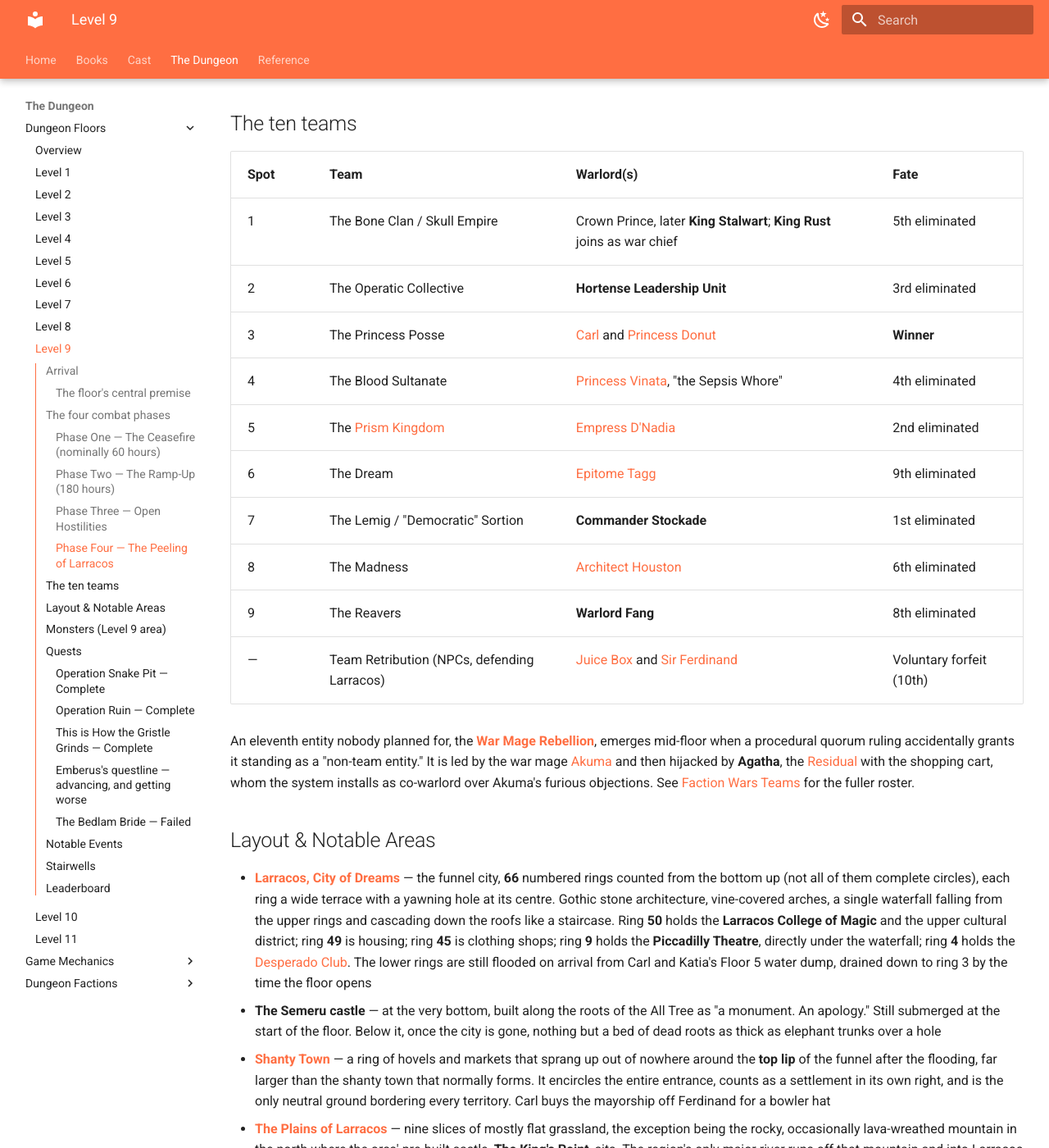
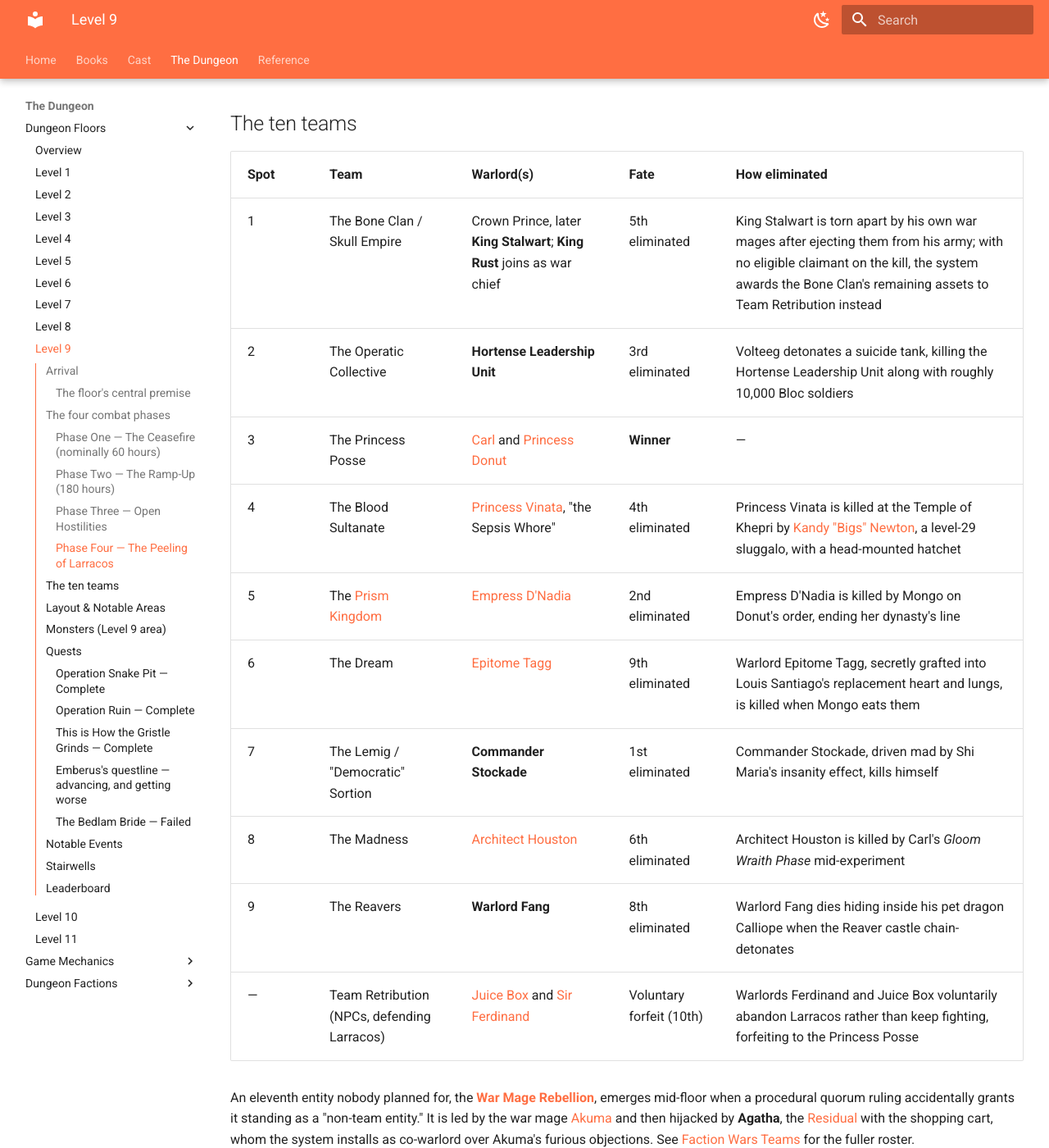
Before and after one commit to cdkolb/dcc-compendium, an MkDocs documentation site: the page built from docs/floors/level-09.md, in a window 1280 px wide and 1400 px high, scrolled down 2949 px. Shown: the whole window at 82% size. Built offline with MkDocs 1.6.1 and Material for MkDocs 9.7.7, drawn with Linux system fonts in a browser that asks for light colours.

Commit message:
Add team-elimination callouts to Book 7/8 summaries and a How-eliminated column
Cross-checked Books 7 and 8 against their chapter summaries for team
eliminations and flagged the ones that were missing or buried. Also adds
a How-eliminated column to the Level 9 ten-teams table.

```diff
--- a/docs/floors/level-09.md
+++ b/docs/floors/level-09.md
@@ -139,18 +139,18 @@ hands.
 
 ## The ten teams
 
-| Spot | Team | Warlord(s) | Fate |
-|---|---|---|---|
-| 1 | The Bone Clan / Skull Empire | Crown Prince, later **King Stalwart**; **King Rust** joins as war chief | 5th eliminated |
-| 2 | The Operatic Collective | **Hortense Leadership Unit** | 3rd eliminated |
-| 3 | The Princess Posse | [Carl](../characters/carl.md) and [Princess Donut](../characters/princess-donut.md) | **Winner** |
-| 4 | The Blood Sultanate | [Princess Vinata](../characters/princess-vinata.md), "the Sepsis Whore" | 4th eliminated |
-| 5 | The [Prism Kingdom](../factions/prism-kingdom.md) | [Empress D'Nadia](../characters/princess-dnadia.md) | 2nd eliminated |
-| 6 | The Dream | [Epitome Tagg](../characters/epitome-tagg.md) | 9th eliminated |
-| 7 | The Lemig / "Democratic" Sortion | **Commander Stockade** | 1st eliminated |
-| 8 | The Madness | [Architect Houston](../characters/architect-houston.md) | 6th eliminated |
-| 9 | The Reavers | **Warlord Fang** | 8th eliminated |
-| — | Team Retribution (NPCs, defending Larracos) | [Juice Box](../characters/juice-box.md) and [Sir Ferdinand](../characters/ferdinand.md) | Voluntary forfeit (10th) |
+| Spot | Team | Warlord(s) | Fate | How eliminated |
+|---|---|---|---|---|
+| 1 | The Bone Clan / Skull Empire | Crown Prince, later **King Stalwart**; **King Rust** joins as war chief | 5th eliminated | King Stalwart is torn apart by his own war mages after ejecting them from his army; with no eligible claimant on the kill, the system awards the Bone Clan's remaining assets to Team Retribution instead |
+| 2 | The Operatic Collective | **Hortense Leadership Unit** | 3rd eliminated | Volteeg detonates a suicide tank, killing the Hortense Leadership Unit along with roughly 10,000 Bloc soldiers |
+| 3 | The Princess Posse | [Carl](../characters/carl.md) and [Princess Donut](../characters/princess-donut.md) | **Winner** | — |
+| 4 | The Blood Sultanate | [Princess Vinata](../characters/princess-vinata.md), "the Sepsis Whore" | 4th eliminated | Princess Vinata is killed at the Temple of Khepri by [Kandy "Bigs" Newton](../characters/kandy-bigs-newton.md), a level-29 sluggalo, with a head-mounted hatchet |
+| 5 | The [Prism Kingdom](../factions/prism-kingdom.md) | [Empress D'Nadia](../characters/princess-dnadia.md) | 2nd eliminated | Empress D'Nadia is killed by Mongo on Donut's order, ending her dynasty's line |
+| 6 | The Dream | [Epitome Tagg](../characters/epitome-tagg.md) | 9th eliminated | Warlord Epitome Tagg, secretly grafted into Louis Santiago's replacement heart and lungs, is killed when Mongo eats them |
+| 7 | The Lemig / "Democratic" Sortion | **Commander Stockade** | 1st eliminated | Commander Stockade, driven mad by Shi Maria's insanity effect, kills himself |
+| 8 | The Madness | [Architect Houston](../characters/architect-houston.md) | 6th eliminated | Architect Houston is killed by Carl's *Gloom Wraith Phase* mid-experiment |
+| 9 | The Reavers | **Warlord Fang** | 8th eliminated | Warlord Fang dies hiding inside his pet dragon Calliope when the Reaver castle chain-detonates |
+| — | Team Retribution (NPCs, defending Larracos) | [Juice Box](../characters/juice-box.md) and [Sir Ferdinand](../characters/ferdinand.md) | Voluntary forfeit (10th) | Warlords Ferdinand and Juice Box voluntarily abandon Larracos rather than keep fighting, forfeiting to the Princess Posse |
 
 An eleventh entity nobody planned for, the [**War Mage
 Rebellion**](../factions/war-mage-rebellion.md), emerges mid-floor when a procedural quorum ruling
```
Also changed, not shown: docs/chapter-summaries/book-07.md (+3 -1 lines), docs/chapter-summaries/book-08.md (+6 -3 lines).
